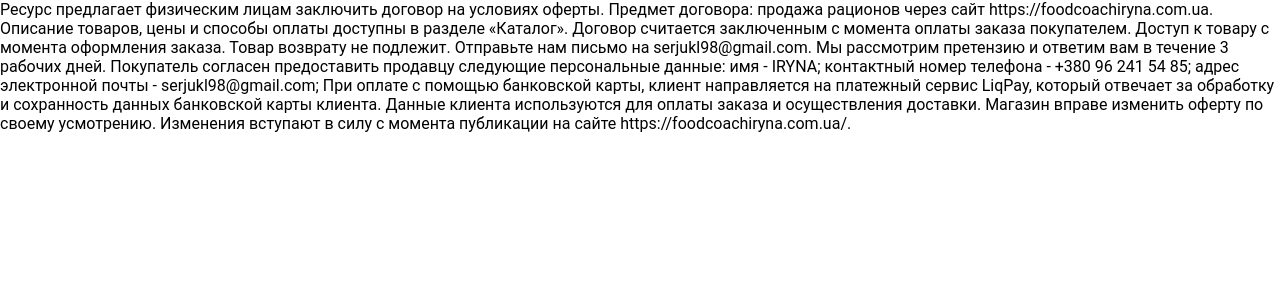
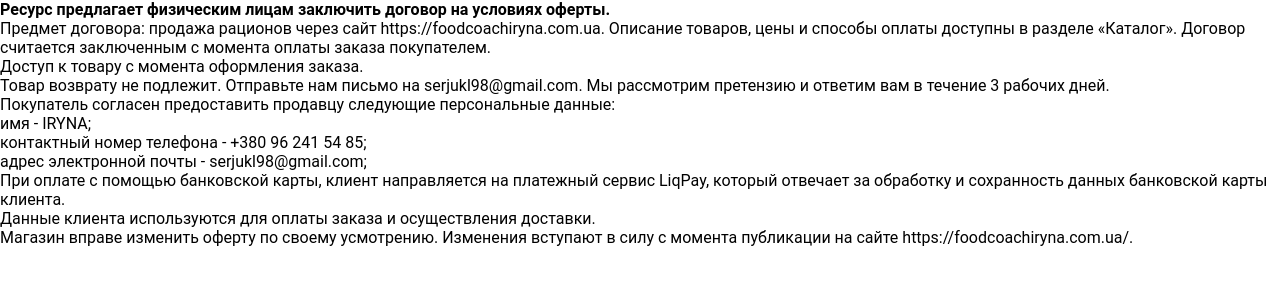
Before and after one commit to serjukl/healthy-eating, a Next.js app: page /oferta in a window 1280 px wide. Shown: the top 300 px of the page. Built offline with nearby package versions, Linux system fonts and the light colour scheme.

Commit message:
finish pay2

```diff
--- a/pages/oferta.js
+++ b/pages/oferta.js
@@ -2,21 +2,31 @@ import React from 'react'
 
 const oferta = () => (
   <div>
-    Ресурс предлагает физическим лицам заключить договор на условиях оферты.
+    <h1>
+      Ресурс предлагает физическим лицам заключить договор на условиях оферты.
+    </h1>
 
-    Предмет договора: продажа рационов через сайт https://foodcoachiryna.com.ua. Описание товаров, цены и способы оплаты доступны в разделе «Каталог».
-    Договор считается заключенным с момента оплаты заказа покупателем.
-    Доступ к товару с момента оформления заказа.
-    Товар возврату не подлежит. Отправьте нам письмо на serjukl98@gmail.com. Мы рассмотрим претензию и ответим вам в течение 3 рабочих дней.
+    <p>
+      Предмет договора: продажа рационов через сайт https://foodcoachiryna.com.ua. Описание товаров, цены и способы оплаты доступны в разделе «Каталог».
+      Договор считается заключенным с момента оплаты заказа покупателем.
+    </p>
+    <p>Доступ к товару с момента оформления заказа. </p>
+    <p>Товар возврату не подлежит. Отправьте нам письмо на serjukl98@gmail.com. Мы рассмотрим претензию и ответим вам в течение 3 рабочих дней.</p>
     Покупатель согласен предоставить продавцу следующие персональные данные:
-    имя - IRYNA;
-    контактный номер телефона -  +380 96 241 54 85;
-    адрес электронной почты - serjukl98@gmail.com;
-    При оплате с помощью банковской карты, клиент направляется на платежный сервис LiqPay, который отвечает за обработку и сохранность данных банковской карты клиента.
+    <ul>
+      <li>  имя - IRYNA;</li>
 
-    Данные клиента используются для оплаты заказа и осуществления доставки.
+      <li>контактный номер телефона -  +380 96 241 54 85;</li>
 
-    Магазин вправе изменить оферту по своему усмотрению. Изменения вступают в силу с момента публикации на сайте https://foodcoachiryna.com.ua/.
+      <li>адрес электронной почты - serjukl98@gmail.com;</li>
+      <li>
+        При оплате с помощью банковской карты, клиент направляется на платежный сервис LiqPay, который отвечает за обработку и сохранность данных банковской карты клиента.
+      </li>
+      <li>Данные клиента используются для оплаты заказа и осуществления доставки.</li>
+      <li>
+        Магазин вправе изменить оферту по своему усмотрению. Изменения вступают в силу с момента публикации на сайте https://foodcoachiryna.com.ua/.
+      </li>
+    </ul>
 
   </div>
 )
```
